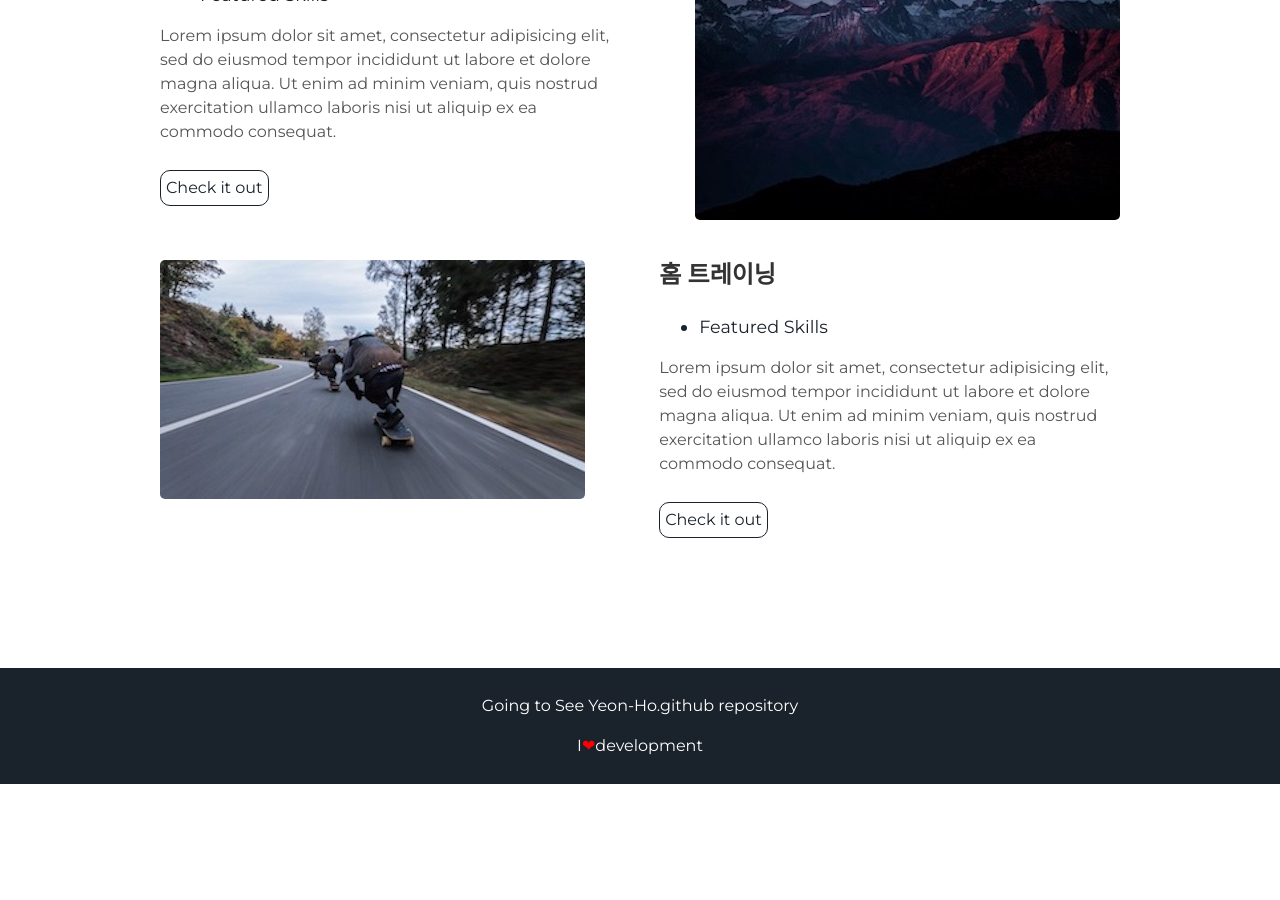
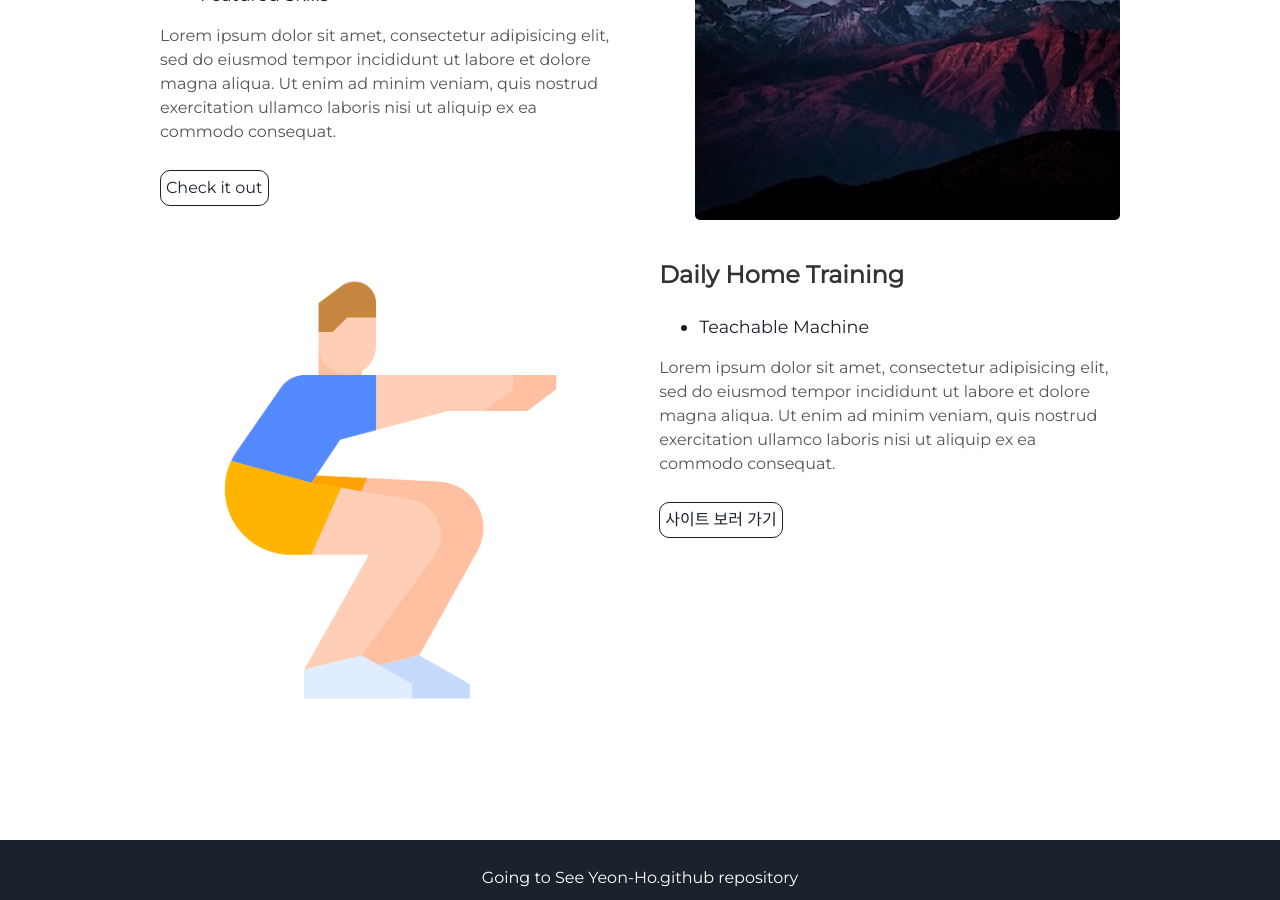
Before and after one commit to Yeon-Ho/Yeon-Ho.github.io, a Jekyll site: the page built from index.html, in a window 1280 px wide and 900 px high, scrolled down 1739 px. Built offline with Jekyll 4.4.1, drawn with Linux system fonts in a browser that asks for light colours; before the commit the page ends 2523 px from its top, so only the background shows below that.

Commit message:
수정 프로젝트 이미

```diff
--- a/_includes/projects.html
+++ b/_includes/projects.html
@@ -16,14 +16,14 @@
 </div>
 <div class="user-projects">
   <div class="images-left">
-    <img alt="mountains" src="{{ "/assets/img/skate.jpg" | prepend: site.baseurl }}" />
+    <img alt="mountains" src="{{ "/assets/img/logo.png" | prepend: site.baseurl }}" />
   </div>
   <div class="contents-right">
-    <h3> 홈 트레이닝 </h3>
+    <h3> Daily Home Training </h3>
     <ul>
-      <li> Featured Skills</li>
+      <li> Teachable Machine </li>
     </ul>
     <p>Lorem ipsum dolor sit amet, consectetur adipisicing elit, sed do eiusmod tempor incididunt ut labore et dolore magna aliqua. Ut enim ad minim veniam, quis nostrud exercitation ullamco laboris nisi ut aliquip ex ea commodo consequat.</p>
-    <a class="project-link" href="#">Check it out</a>
+    <a class="project-link" href="http://ec2-13-58-141-230.us-east-2.compute.amazonaws.com/"> 사이트 보러 가기 </a>
   </div>
 </div>
```
Also changed, not shown: assets/img/logo.png (added), src/img/logo.png (added).
